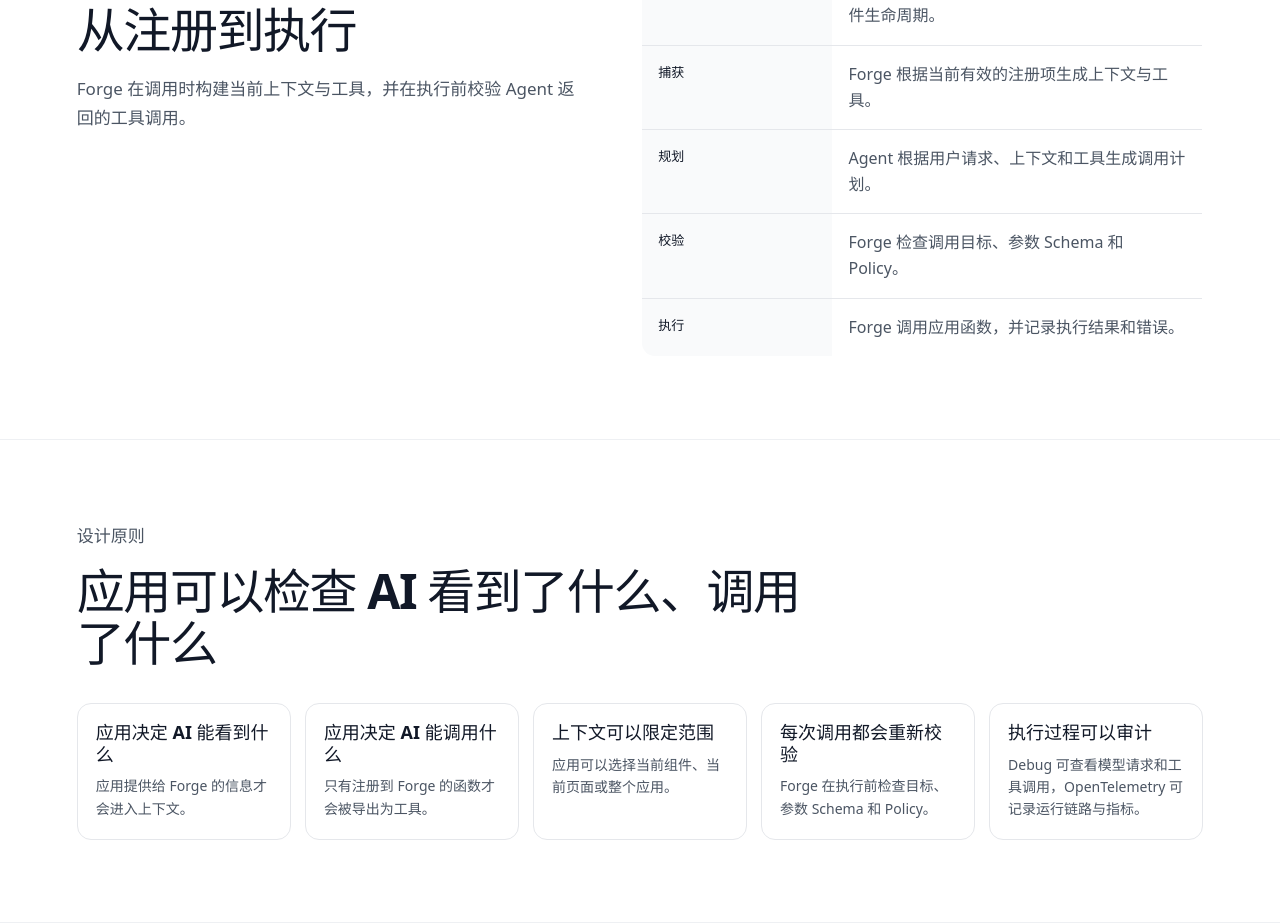
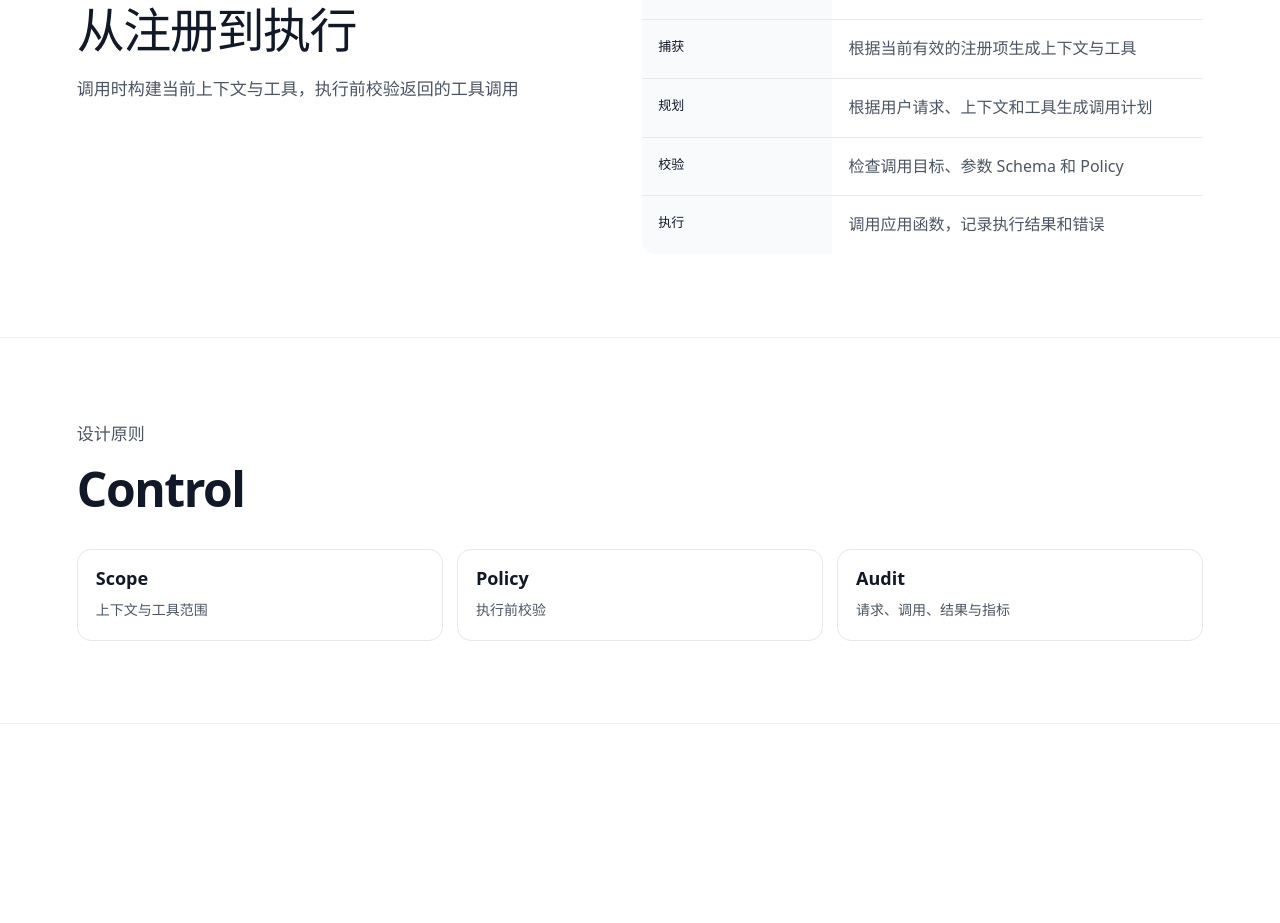
Before and after one commit to Hisashiburidane/llm-integration, a Vue app in the folder website/: page / in a window 1280 px wide. Shown: the part 2867-3790 px from the top of the page. After the commit the page ends 3591 px from the top, so only its background shows below. Built offline with nearby package versions, Linux system fonts and the light colour scheme; no server answers.

Commit message:
refactor(website): condense runtime and control copy

```diff
--- a/website/src/locales.ts
+++ b/website/src/locales.ts
@@ -81,52 +81,44 @@ export const messages = {
       runtime: {
         kicker: '运行机制',
         title: '从注册到执行',
-        body: 'Forge 在调用时构建当前上下文与工具，并在执行前校验 Agent 返回的工具调用。',
+        body: '调用时构建当前上下文与工具，执行前校验返回的工具调用',
         rows: {
           register: {
             title: '注册',
-            body: 'Enchant 收集组件提供的信息和函数，并绑定组件生命周期。'
+            body: '收集组件提供的信息和函数，绑定组件生命周期'
           },
           capture: {
             title: '捕获',
-            body: 'Forge 根据当前有效的注册项生成上下文与工具。'
+            body: '根据当前有效的注册项生成上下文与工具'
           },
           plan: {
             title: '规划',
-            body: 'Agent 根据用户请求、上下文和工具生成调用计划。'
+            body: '根据用户请求、上下文和工具生成调用计划'
           },
           validate: {
             title: '校验',
-            body: 'Forge 检查调用目标、参数 Schema 和 Policy。'
+            body: '检查调用目标、参数 Schema 和 Policy'
           },
           execute: {
             title: '执行',
-            body: 'Forge 调用应用函数，并记录执行结果和错误。'
+            body: '调用应用函数，记录执行结果和错误'
           }
         }
       },
       principles: {
         kicker: '设计原则',
-        title: '应用可以检查 AI 看到了什么、调用了什么',
-        context: {
-          title: '应用决定 AI 能看到什么',
-          body: '应用提供给 Forge 的信息才会进入上下文。'
+        title: 'Control',
+        scope: {
+          title: 'Scope',
+          body: '上下文与工具范围'
         },
-        tools: {
-          title: '应用决定 AI 能调用什么',
-          body: '只有注册到 Forge 的函数才会被导出为工具。'
-        },
-        scope: {
-          title: '上下文可以限定范围',
-          body: '应用可以选择当前组件、当前页面或整个应用。'
-        },
-        validation: {
-          title: '每次调用都会重新校验',
-          body: 'Forge 在执行前检查目标、参数 Schema 和 Policy。'
+        policy: {
+          title: 'Policy',
+          body: '执行前校验'
         },
         audit: {
-          title: '执行过程可以审计',
-          body: 'Debug 可查看模型请求和工具调用，OpenTelemetry 可记录运行链路与指标。'
+          title: 'Audit',
+          body: '请求、调用、结果与指标'
         }
       }
     },
@@ -328,52 +320,44 @@ export const messages = {
       runtime: {
         kicker: 'Runtime',
         title: 'From registration to execution',
-        body: 'Forge builds current context and tools when invoked, then validates Agent tool calls before execution.',
+        body: 'Build current context and tools on invocation, then validate tool calls before execution',
         rows: {
           register: {
             title: 'Register',
-            body: 'Enchant collects information and functions from components and binds them to the component lifecycle.'
+            body: 'Collect component information and functions, bound to the component lifecycle'
           },
           capture: {
             title: 'Capture',
-            body: 'Forge generates context and tools from the registrations that are currently active.'
+            body: 'Generate context and tools from active registrations'
           },
           plan: {
             title: 'Plan',
-            body: 'The Agent produces a call plan from the user request, context, and tools.'
+            body: 'Produce a call plan from the user request, context, and tools'
           },
           validate: {
             title: 'Validate',
-            body: 'Forge checks the target, parameter schema, and Policy.'
+            body: 'Check the target, parameter schema, and Policy'
           },
           execute: {
             title: 'Execute',
-            body: 'Forge calls the application function and records its result or error.'
+            body: 'Call the application function and record its result or error'
           }
         }
       },
       principles: {
-        kicker: 'Design constraints',
-        title: 'Applications can inspect what AI sees and calls',
-        context: {
-          title: 'The application decides what AI can see',
-          body: 'Only information provided to Forge enters the context.'
+        kicker: 'Design principle',
+        title: 'Control',
+        scope: {
+          title: 'Scope',
+          body: 'Context and tools'
         },
-        tools: {
-          title: 'The application decides what AI can call',
-          body: 'Only functions registered with Forge are exported as tools.'
-        },
-        scope: {
-          title: 'Context can be scoped',
-          body: 'Applications can select the current component, the current page, or the entire application.'
-        },
-        validation: {
-          title: 'Every call is validated again',
-          body: 'Forge checks the target, parameter schema, and Policy before execution.'
+        policy: {
+          title: 'Policy',
+          body: 'Pre-execution validation'
         },
         audit: {
-          title: 'Execution is observable',
-          body: 'Debug shows model requests and tool calls. OpenTelemetry records traces and metrics.'
+          title: 'Audit',
+          body: 'Requests, calls, results, and metrics'
         }
       }
     },
--- a/website/src/styles.css
+++ b/website/src/styles.css
@@ -453,7 +453,7 @@ td {
 
 .principle-list {
   display: grid;
-  grid-template-columns: repeat(5, minmax(0, 1fr));
+  grid-template-columns: repeat(3, minmax(0, 1fr));
   gap: 14px;
   margin-top: 34px;
 }
--- a/website/src/views/HomeView.vue
+++ b/website/src/views/HomeView.vue
@@ -40,7 +40,7 @@ useEnchantAction({
   execute: lookupOrder
 })`;
 
-const principles = ['context', 'tools', 'scope', 'validation', 'audit'];
+const principles = ['scope', 'policy', 'audit'];
 
 const integrationGroups = [
   {
```
Also changed, not shown: 1 other file (tests, documents, lock files or other folders).
